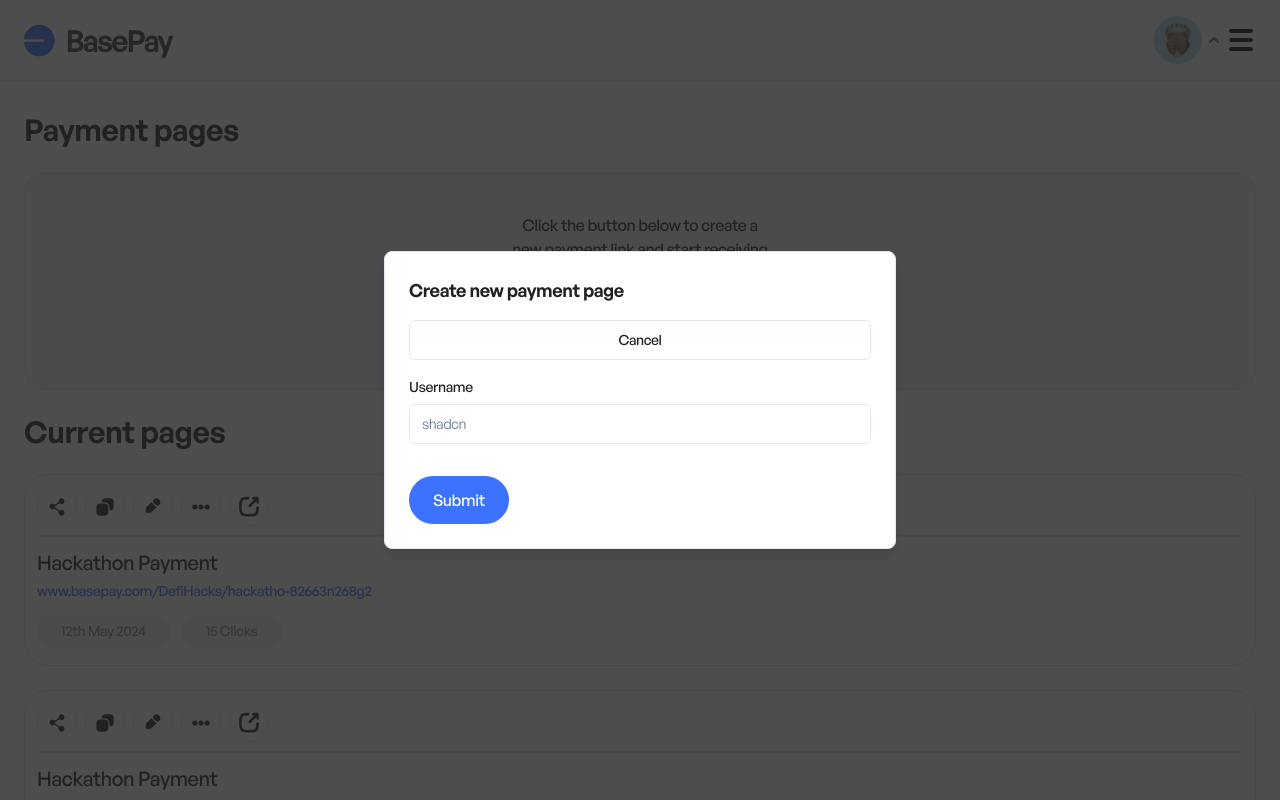
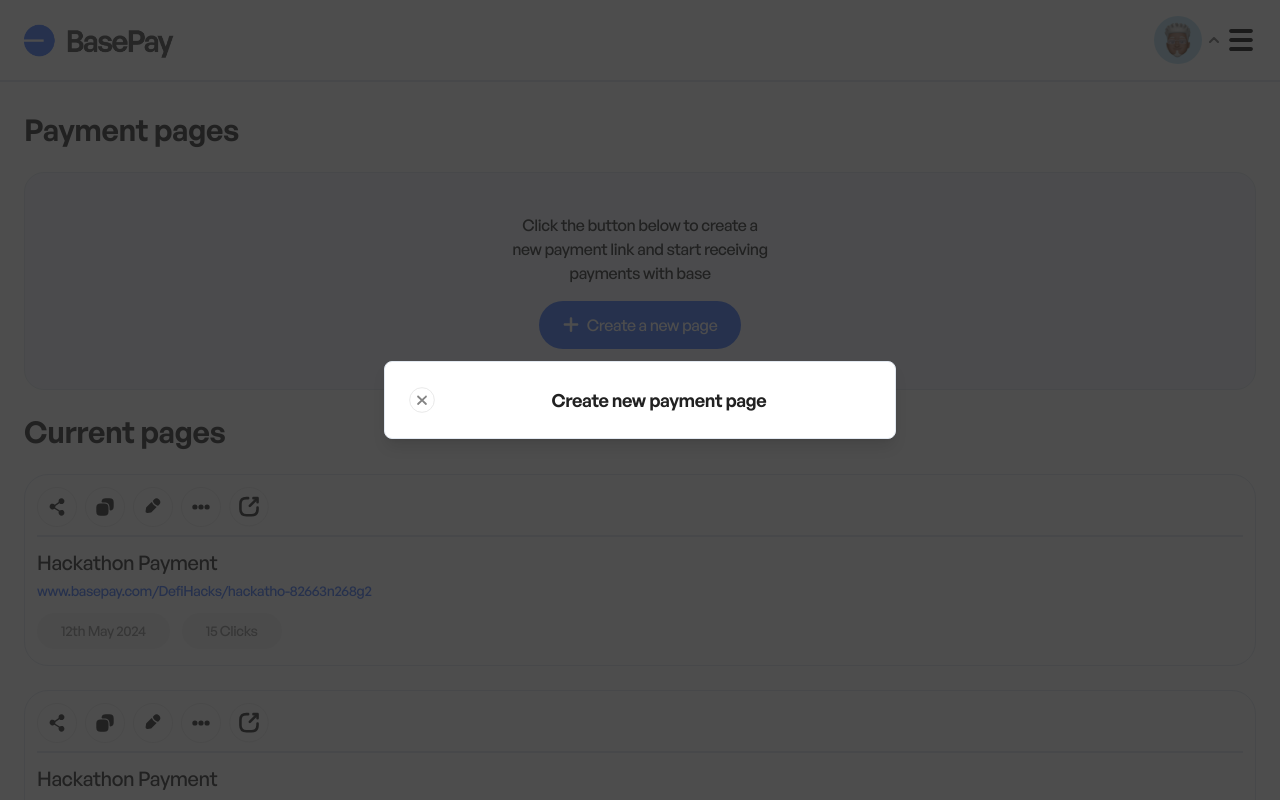
Before and after one commit to okoye-dev/basepay, a Next.js app: page /payment-pages in a window 1280 px wide. Both pictures are taken after a click on the button "Create a new page". Shown: the top 800 px of the page. Built offline with nearby package versions, Linux system fonts and the light colour scheme.

Commit message:
started form

```diff
--- a/components/CreatePaymentLink.tsx
+++ b/components/CreatePaymentLink.tsx
@@ -2,6 +2,7 @@ import React, { FC } from "react";
 import Button from "./Button";
 import Image from "next/image";
 import add from "@/app/assets/add.svg";
+import cancel from "@/app/assets/cancel.svg";
 
 import {
   AlertDialog,
@@ -41,10 +42,14 @@ const CreatePaymentLink: FC<IProps> = (props) => {
           </span>
         </AlertDialogTrigger>
         <AlertDialogContent>
-          <AlertDialogHeader>
-            <AlertDialogTitle>Create new payment page</AlertDialogTitle>
-          </AlertDialogHeader>
-          <AlertDialogCancel>Cancel</AlertDialogCancel>
+          <div className="flex w-full justify-between gap-3">
+            <AlertDialogCancel>
+              <Image src={cancel} alt="cancel" width={28} height={28} />
+            </AlertDialogCancel>
+            <AlertDialogHeader className="w-full">
+              <AlertDialogTitle>Create new payment page</AlertDialogTitle>
+            </AlertDialogHeader>
+          </div>
           <CreateNewPaymentForm />
         </AlertDialogContent>
       </AlertDialog>
--- a/components/payment-pages/CreateNewPaymentForm.tsx
+++ b/components/payment-pages/CreateNewPaymentForm.tsx
@@ -5,58 +5,14 @@ import { zodResolver } from "@hookform/resolvers/zod";
 import { useForm } from "react-hook-form";
 import { z } from "zod";
 
-import Button from "@/components/Button";
-import {
-  Form,
-  FormControl,
-  FormDescription,
-  FormField,
-  FormItem,
-  FormLabel,
-  FormMessage,
-} from "@/components/ui/form";
-import { Input } from "@/components/ui/input";
-
 const formSchema = z.object({
-  username: z
-    .string()
-    .min(2, "Username must be at least 2 characters long")
-    .max(50),
+  username: z.string().min(2, "Username must be at least 2 characters long").max(50),
 });
 
 interface IProps {}
 
 const CreateNewPaymentForm: FC<IProps> = (props) => {
-  const form = useForm<z.infer<typeof formSchema>>({
-    resolver: zodResolver(formSchema),
-    defaultValues: {
-      username: "",
-    },
-  });
-
-  function onSubmit(values: z.infer<typeof formSchema>) {
-    console.log(values);
-  }
-  return (
-    <Form {...form}>
-      <form onSubmit={form.handleSubmit(onSubmit)} className="space-y-8">
-        <FormField
-          control={form.control}
-          name="username"
-          render={({ field }) => (
-            <FormItem>
-              <FormLabel>Username</FormLabel>
-              <FormControl>
-                <Input placeholder="shadcn" {...field} />
-              </FormControl>
-              <FormMessage />
-            </FormItem>
-          )}
-        />
-        <Button type="submit">Submit</Button>
-      </form>
-    </Form>
-  );
+  return <></>;
 };
 
 export default CreateNewPaymentForm;
--- a/components/ui/alert-dialog.tsx
+++ b/components/ui/alert-dialog.tsx
@@ -1,16 +1,16 @@
-"use client"
+"use client";
 
-import * as React from "react"
-import * as AlertDialogPrimitive from "@radix-ui/react-alert-dialog"
+import * as React from "react";
+import * as AlertDialogPrimitive from "@radix-ui/react-alert-dialog";
 
-import { cn } from "@/lib/utils"
-import { buttonVariants } from "@/components/ui/button"
+import { cn } from "@/lib/utils";
+import { buttonVariants } from "@/components/ui/button";
 
-const AlertDialog = AlertDialogPrimitive.Root
+const AlertDialog = AlertDialogPrimitive.Root;
 
-const AlertDialogTrigger = AlertDialogPrimitive.Trigger
+const AlertDialogTrigger = AlertDialogPrimitive.Trigger;
 
-const AlertDialogPortal = AlertDialogPrimitive.Portal
+const AlertDialogPortal = AlertDialogPrimitive.Portal;
 
 const AlertDialogOverlay = React.forwardRef<
   React.ElementRef<typeof AlertDialogPrimitive.Overlay>,
@@ -18,16 +18,16 @@ const AlertDialogOverlay = React.forwardRef<
 >(({ className, ...props }, ref) => (
   <AlertDialogPrimitive.Overlay
     className={cn(
-      "fixed inset-0 z-50 bg-black/80  data-[state=open]:animate-in data-[state=closed]:animate-out data-[state=closed]:fade-out-0 data-[state=open]:fade-in-0",
-      className
+      "fixed inset-0 z-50 bg-black/80 data-[state=open]:animate-in data-[state=closed]:animate-out data-[state=closed]:fade-out-0 data-[state=open]:fade-in-0",
+      className,
     )}
     {...props}
     ref={ref}
   />
-))
-AlertDialogOverlay.displayName = AlertDialogPrimitive.Overlay.displayName
+));
+AlertDialogOverlay.displayName = AlertDialogPrimitive.Overlay.displayName;
 
-const AlertDialogContent = React.forwardRef<
+const AlertDialogContent: any = React.forwardRef<
   React.ElementRef<typeof AlertDialogPrimitive.Content>,
   React.ComponentPropsWithoutRef<typeof AlertDialogPrimitive.Content>
 >(({ className, ...props }, ref) => (
@@ -37,13 +37,13 @@ const AlertDialogContent = React.forwardRef<
       ref={ref}
       className={cn(
         "fixed left-[50%] top-[50%] z-50 grid w-full max-w-lg translate-x-[-50%] translate-y-[-50%] gap-4 border bg-background p-6 shadow-lg duration-200 data-[state=open]:animate-in data-[state=closed]:animate-out data-[state=closed]:fade-out-0 data-[state=open]:fade-in-0 data-[state=closed]:zoom-out-95 data-[state=open]:zoom-in-95 data-[state=closed]:slide-out-to-left-1/2 data-[state=closed]:slide-out-to-top-[48%] data-[state=open]:slide-in-from-left-1/2 data-[state=open]:slide-in-from-top-[48%] sm:rounded-lg",
-        className
+        className,
       )}
       {...props}
     />
   </AlertDialogPortal>
-))
-AlertDialogContent.displayName = AlertDialogPrimitive.Content.displayName
+));
+AlertDialogContent.displayName = AlertDialogPrimitive.Content.displayName;
 
 const AlertDialogHeader = ({
   className,
@@ -51,13 +51,13 @@ const AlertDialogHeader = ({
 }: React.HTMLAttributes<HTMLDivElement>) => (
   <div
     className={cn(
-      "flex flex-col space-y-2 text-center sm:text-left",
-      className
+      "flex flex-col space-y-2 text-center",
+      className,
     )}
     {...props}
   />
-)
-AlertDialogHeader.displayName = "AlertDialogHeader"
+);
+AlertDialogHeader.displayName = "AlertDialogHeader";
 
 const AlertDialogFooter = ({
   className,
@@ -66,12 +66,12 @@ const AlertDialogFooter = ({
   <div
     className={cn(
       "flex flex-col-reverse sm:flex-row sm:justify-end sm:space-x-2",
-      className
+      className,
     )}
     {...props}
   />
-)
-AlertDialogFooter.displayName = "AlertDialogFooter"
+);
+AlertDialogFooter.displayName = "AlertDialogFooter";
 
 const AlertDialogTitle = React.forwardRef<
   React.ElementRef<typeof AlertDialogPrimitive.Title>,
@@ -82,8 +82,8 @@ const AlertDialogTitle = React.forwardRef<
     className={cn("text-lg font-semibold", className)}
     {...props}
   />
-))
-AlertDialogTitle.displayName = AlertDialogPrimitive.Title.displayName
+));
+AlertDialogTitle.displayName = AlertDialogPrimitive.Title.displayName;
 
 const AlertDialogDescription = React.forwardRef<
   React.ElementRef<typeof AlertDialogPrimitive.Description>,
@@ -94,9 +94,9 @@ const AlertDialogDescription = React.forwardRef<
     className={cn("text-sm text-muted-foreground", className)}
     {...props}
   />
-))
+));
 AlertDialogDescription.displayName =
-  AlertDialogPrimitive.Description.displayName
+  AlertDialogPrimitive.Description.displayName;
 
 const AlertDialogAction = React.forwardRef<
   React.ElementRef<typeof AlertDialogPrimitive.Action>,
@@ -107,24 +107,16 @@ const AlertDialogAction = React.forwardRef<
     className={cn(buttonVariants(), className)}
     {...props}
   />
-))
-AlertDialogAction.displayName = AlertDialogPrimitive.Action.displayName
+));
+AlertDialogAction.displayName = AlertDialogPrimitive.Action.displayName;
 
 const AlertDialogCancel = React.forwardRef<
   React.ElementRef<typeof AlertDialogPrimitive.Cancel>,
   React.ComponentPropsWithoutRef<typeof AlertDialogPrimitive.Cancel>
 >(({ className, ...props }, ref) => (
-  <AlertDialogPrimitive.Cancel
-    ref={ref}
-    className={cn(
-      buttonVariants({ variant: "outline" }),
-      "mt-2 sm:mt-0",
-      className
-    )}
-    {...props}
-  />
-))
-AlertDialogCancel.displayName = AlertDialogPrimitive.Cancel.displayName
+  <AlertDialogPrimitive.Cancel ref={ref} className={cn(className)} {...props} />
+));
+AlertDialogCancel.displayName = AlertDialogPrimitive.Cancel.displayName;
 
 export {
   AlertDialog,
@@ -138,4 +130,4 @@ export {
   AlertDialogDescription,
   AlertDialogAction,
   AlertDialogCancel,
-}
+};
--- a/components/ui/input.tsx
+++ b/components/ui/input.tsx
@@ -1,6 +1,6 @@
-import * as React from "react"
+import * as React from "react";
 
-import { cn } from "@/lib/utils"
+import { cn } from "@/lib/utils";
 
 export interface InputProps
   extends React.InputHTMLAttributes<HTMLInputElement> {}
@@ -11,15 +11,15 @@ const Input = React.forwardRef<HTMLInputElement, InputProps>(
       <input
         type={type}
         className={cn(
-          "flex h-10 w-full rounded-md border border-input bg-background px-3 py-2 text-sm ring-offset-background file:border-0 file:bg-transparent file:text-sm file:font-medium placeholder:text-muted-foreground focus-visible:outline-none focus-visible:ring-2 focus-visible:ring-ring focus-visible:ring-offset-2 disabled:cursor-not-allowed disabled:opacity-50",
-          className
+          "file:bg-transparent flex h-10 w-full rounded-full border border-input bg-background px-3 py-2 text-sm ring-offset-background file:border-0 file:text-sm file:font-medium placeholder:text-textGray disabled:cursor-not-allowed disabled:opacity-50",
+          className,
         )}
         ref={ref}
         {...props}
       />
-    )
-  }
-)
-Input.displayName = "Input"
+    );
+  },
+);
+Input.displayName = "Input";
 
-export { Input }
+export { Input };
```
Also changed, not shown: app/assets/cancel.svg (added).
